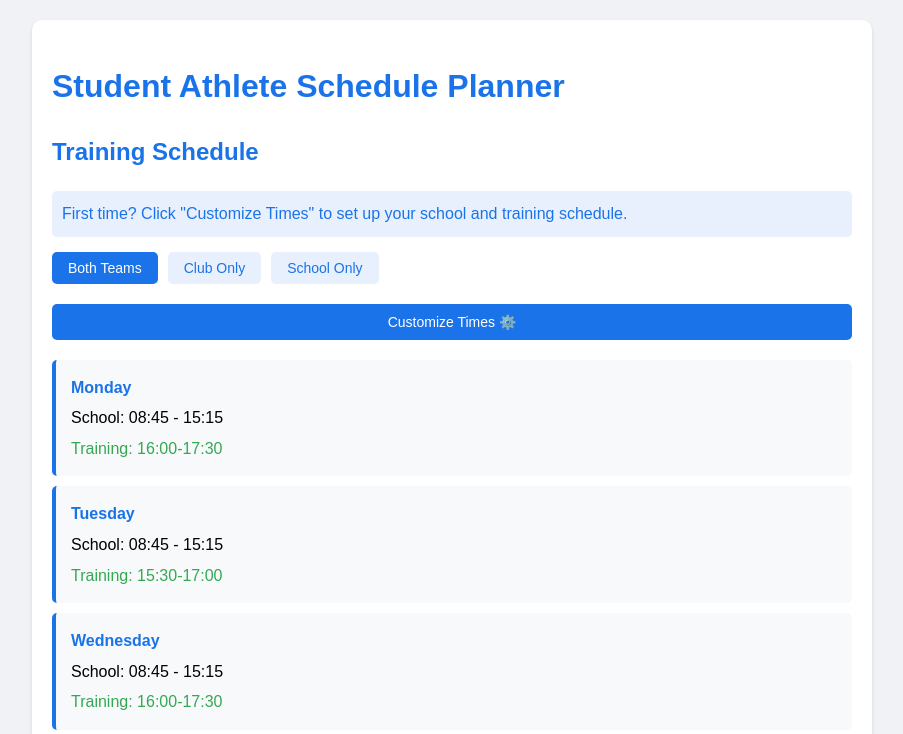
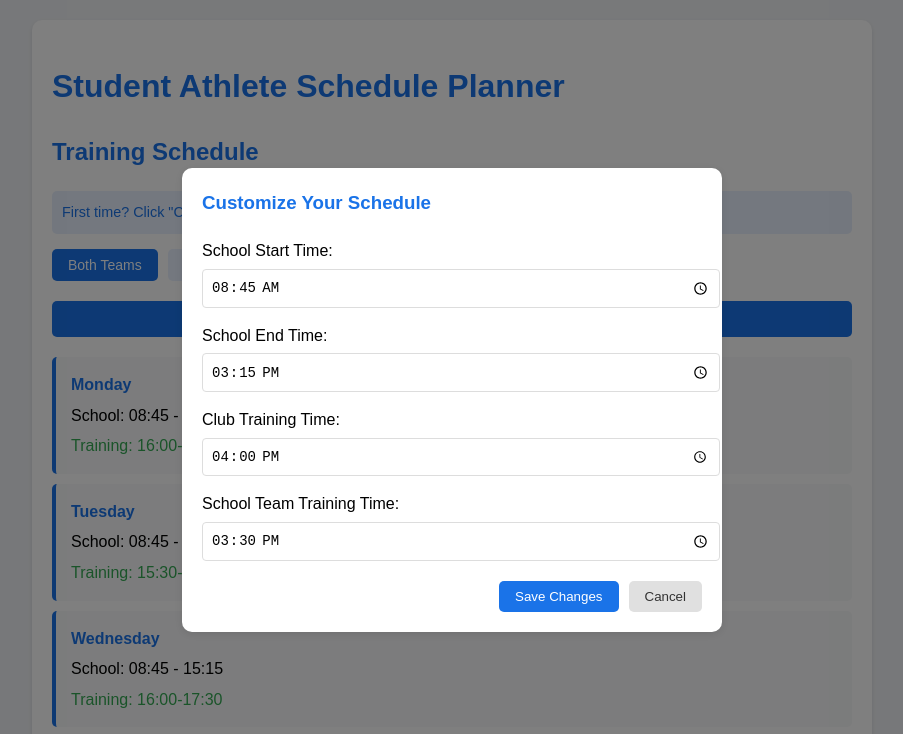
Before and after one commit to Nirdvand/athlete-tracker, a plain HTML site: page index.html in a window 1280 px wide. Both pictures are taken after a click on the button "Customize Times ⚙️". Shown: the top 734 px of the page, without its empty margins (188-1091 px from the left). Drawn offline with Linux system fonts and the light colour scheme.

Commit message:
Update styles.css

```diff
--- a/styles.css
+++ b/styles.css
@@ -18,6 +18,16 @@ body {
 h1, h2 {
     color: #1a73e8;
     margin-bottom: 20px;
+}
+
+/* Setup Notice */
+.setup-notice {
+    background-color: #e8f0fe;
+    padding: 10px;
+    border-radius: 5px;
+    margin-bottom: 15px;
+    color: #1a73e8;
+    font-size: 0.9em;
 }
 
 /* Button Styles */
@@ -56,6 +66,10 @@ h1, h2 {
     font-size: 14px;
 }
 
+.customize-btn:hover {
+    background-color: #1557b0;
+}
+
 /* Schedule Styles */
 .schedule-grid {
     margin-top: 20px;
@@ -75,7 +89,7 @@ h1, h2 {
     color: #1a73e8;
 }
 
-.training {
+.schedule-item .training {
     color: #34a853;
     margin-top: 5px;
 }
@@ -111,6 +125,10 @@ h1, h2 {
     margin-top: 10px;
 }
 
+.log-button:hover {
+    background-color: #1557b0;
+}
+
 /* Benefits Section */
 .info-card {
     background-color: #e8f0fe;
@@ -128,11 +146,100 @@ h1, h2 {
     margin-bottom: 8px;
 }
 
-/* Setup Notice */
-.setup-notice {
-    background-color: #e8f0fe;
-    padding: 10px;
+/* Modal Styles */
+.modal {
+    position: fixed;
+    top: 0;
+    left: 0;
+    width: 100%;
+    height: 100%;
+    background-color: rgba(0, 0, 0, 0.5);
+    display: flex;
+    justify-content: center;
+    align-items: center;
+    z-index: 1000;
+}
+
+.modal-content {
+    background: white;
+    padding: 20px;
+    border-radius: 10px;
+    max-width: 500px;
+    width: 90%;
+    max-height: 90vh;
+    overflow-y: auto;
+    position: relative;
+    box-shadow: 0 2px 10px rgba(0, 0, 0, 0.1);
+}
+
+.modal h3 {
+    margin-top: 0;
+    color: #1a73e8;
+    margin-bottom: 20px;
+}
+
+.form-group {
+    margin-bottom: 15px;
+}
+
+.form-group label {
+    display: block;
+    margin-bottom: 5px;
+    font-weight: 500;
+}
+
+.form-group input {
+    width: 100%;
+    padding: 8px;
+    border: 1px solid #ddd;
+    border-radius: 4px;
+    font-size: 14px;
+}
+
+.modal-buttons {
+    display: flex;
+    gap: 10px;
+    justify-content: flex-end;
+    margin-top: 20px;
+}
+
+.modal-buttons button {
+    padding: 8px 16px;
+    border: none;
     border-radius: 5px;
-    margin-bottom: 15px;
-    color: #1a73e8;
+    cursor: pointer;
 }
+
+.modal-buttons button:first-child {
+    background-color: #1a73e8;
+    color: white;
+}
+
+.modal-buttons button:first-child:hover {
+    background-color: #1557b0;
+}
+
+.modal-buttons button:last-child {
+    background-color: #e0e0e0;
+    color: #333;
+}
+
+.modal-buttons button:last-child:hover {
+    background-color: #c0c0c0;
+}
+
+/* Responsive Design */
+@media (max-width: 600px) {
+    .energy-grid {
+        grid-template-columns: 1fr;
+    }
+
+    .button-group {
+        flex-direction: column;
+    }
+
+    .modal-content {
+        width: 95%;
+        margin: 10px;
+    }
+}
```
